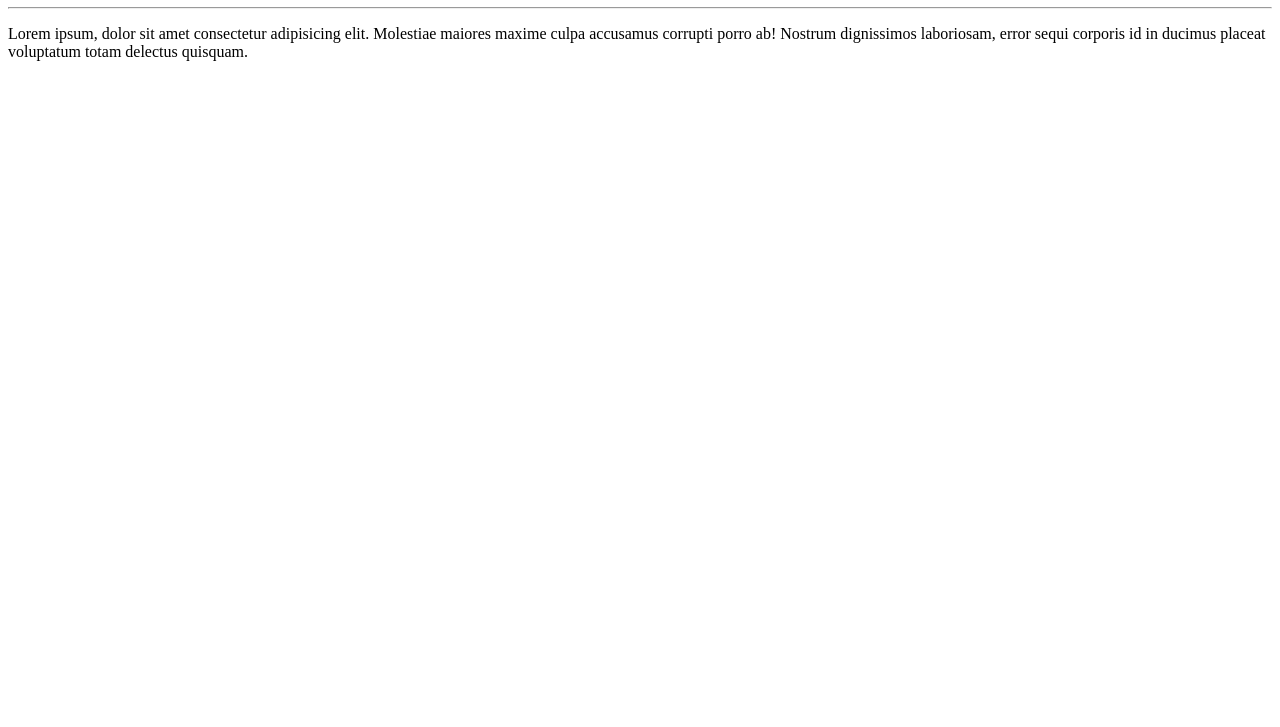
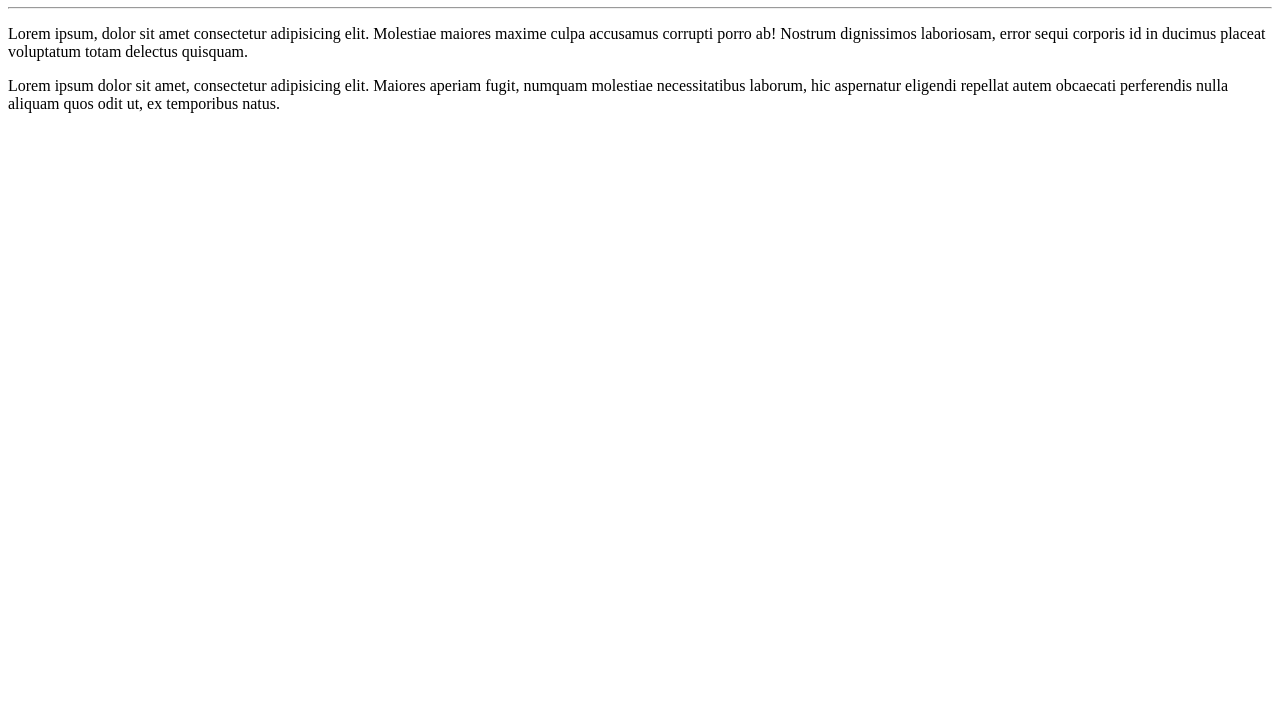
Before and after one commit to wesleybalestrini95/Ola-Mundo, a plain HTML site: page index.html in a window 1280 px wide. Shown: the part 73-800 px from the top of the page. Drawn offline with Linux system fonts and the light colour scheme.

Commit message:
Adicionei um parágrafo

```diff
--- a/index.html
+++ b/index.html
@@ -10,5 +10,6 @@
     <h1>Olá, Mundo!</h1>
     <hr>
     <p>Lorem ipsum, dolor sit amet consectetur adipisicing elit. Molestiae maiores maxime culpa accusamus corrupti porro ab! Nostrum dignissimos laboriosam, error sequi corporis id in ducimus placeat voluptatum totam delectus quisquam.</p>
+    <p>Lorem ipsum dolor sit amet, consectetur adipisicing elit. Maiores aperiam fugit, numquam molestiae necessitatibus laborum, hic aspernatur eligendi repellat autem obcaecati perferendis nulla aliquam quos odit ut, ex temporibus natus.</p>
 </body>
 </html>
```
